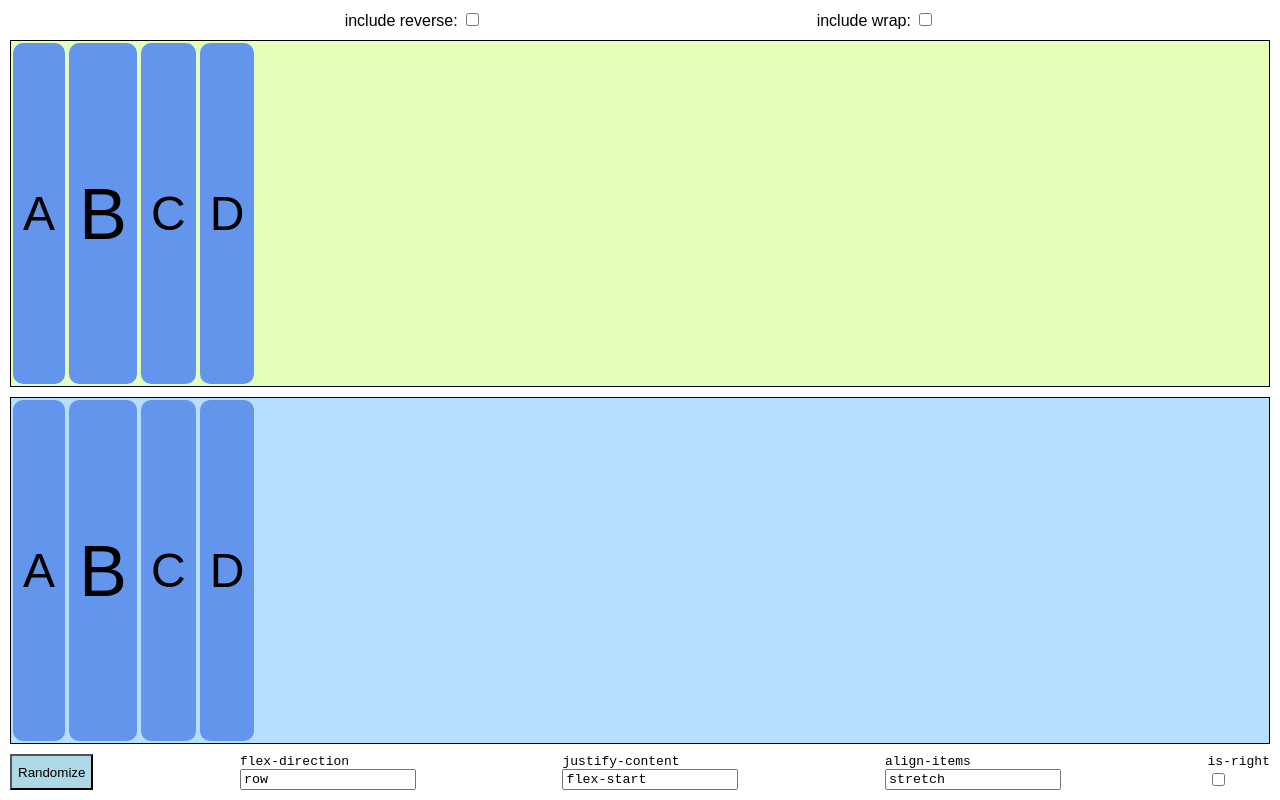
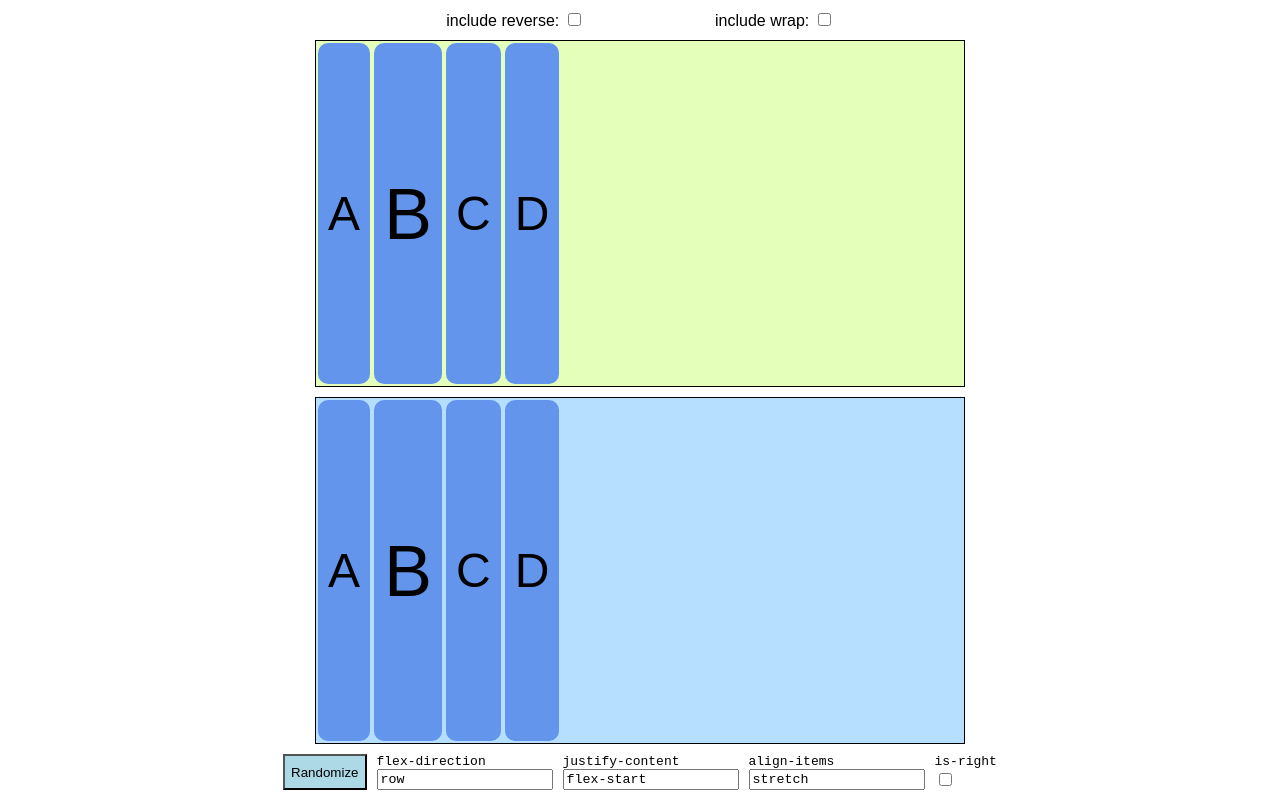
Before and after one commit to twodee/flexercise, a plain HTML site: page index.html in a window 1280 px wide. Drawn offline with Linux system fonts and the light colour scheme.

Commit message:
Tweak sizes to ensure wrapping.

```diff
--- a/index.html
+++ b/index.html
@@ -7,10 +7,12 @@
 </head>
 <body>
   <div class="root">
+    <div class="centered-container">
       <div class="options">
         <label>include reverse: <input id="include-reverse-checkbox" type="checkbox"></label>
         <label>include wrap: <input id="include-wrap-checkbox" type="checkbox"></label>
       </div>
+      <!-- <div id="middle"> -->
         <div id="panels-root">
           <div class="panel-sizer">
             <div id="expected" class="panel"></div>
@@ -18,6 +20,7 @@
           <div id="separator"></div>
           <div class="panel-sizer">
             <div id="actual" class="panel"></div>
+          </div>
         </div>
       </div>
       <div class="toolbar">
--- a/style.css
+++ b/style.css
@@ -12,16 +12,38 @@ body {
 .root {
   display: flex;
   flex-direction: column;
+  align-items: center;
+  justify-content: center;
+
   position: fixed;
   left: 0;
   right: 0;
   top: 0;
   bottom: 0;
+
   margin: 10px;
 }
 
+.centered-container {
+  width: 650px;
+  max-height: 750px;
+  max-width: 650px;
+  flex: 1 1 0;
+  display: flex;
+  flex-direction: column;
+  align-items: stretch;
+  justify-content: center;
+}
+
+/* #middle { */
+  /* align-self: center; */
+  /* display: flex; */
+  /* width: 100%; */
+  /* height: 100%; */
+/* } */
+
 #panels-root {
-  flex: 1 1 0;
+  flex: 1 1 auto;
   display: flex;
   flex-direction: column;
 }
@@ -106,11 +128,13 @@ input[type="text"] {
   border-radius: 10px;
   font-family: sans-serif;
   font-size: 48px;
+  min-height: 54px;
   background-color: cornflowerblue;
 }
 
 .tile:nth-child(2) {
   font-size: 72px;
+  min-height: 78px;
 }
 
 .panel {
```
Lines whose indentation alone changed are shown as unchanged.
